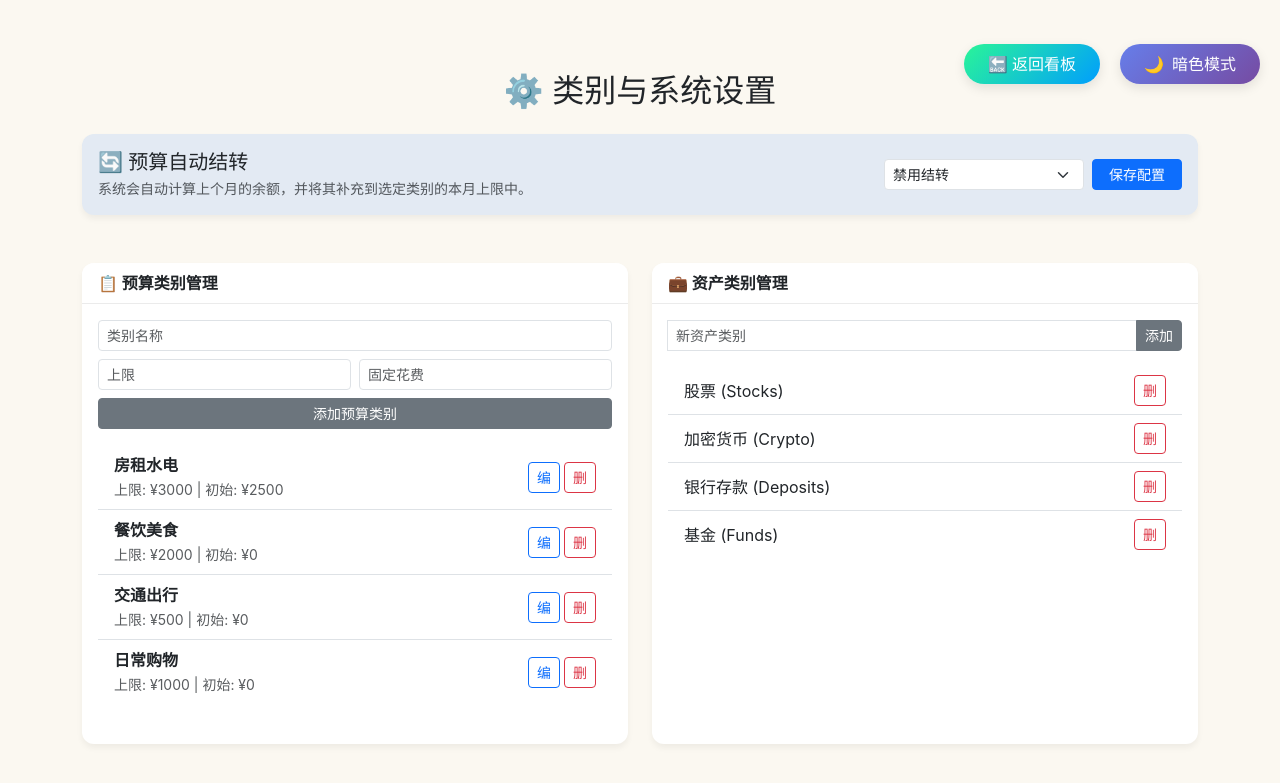
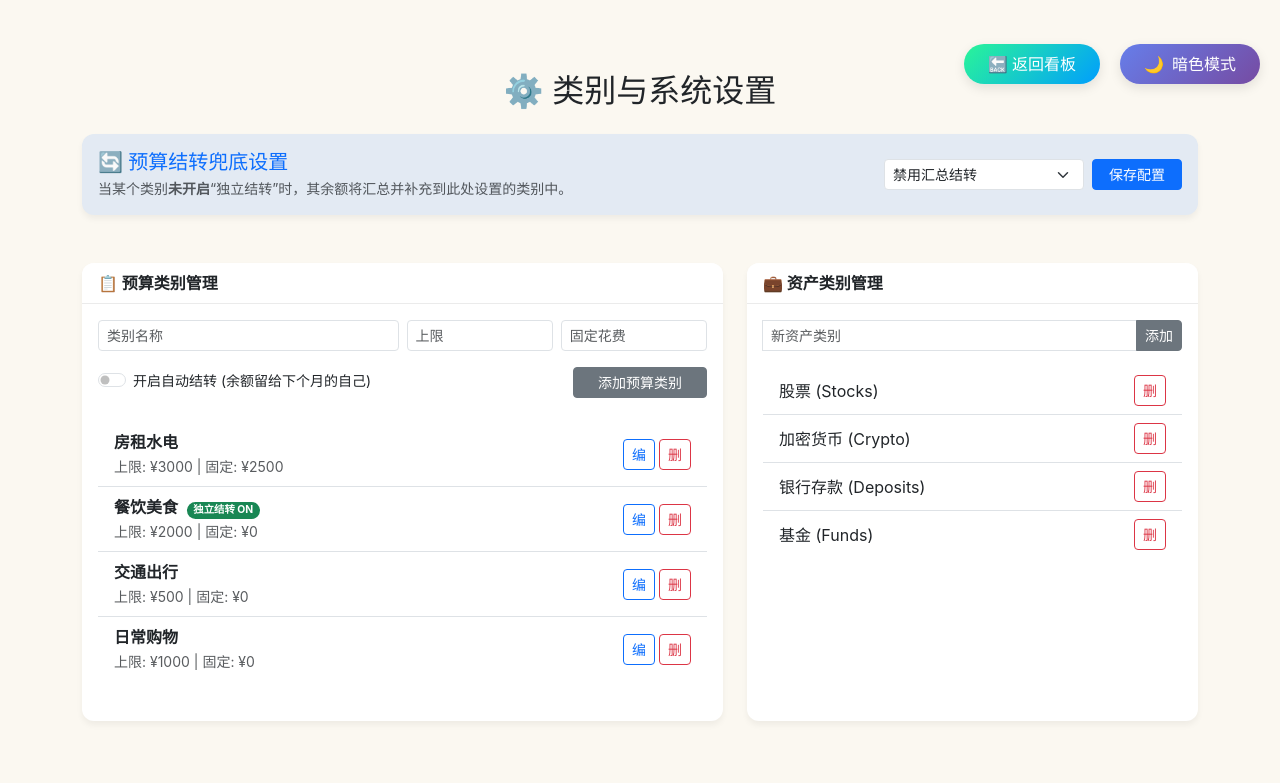
Before and after one commit to littlecaca/personal_finance, a Flask app: page /settings in a window 1280 px wide. Shown: the top 783 px of the page. Run offline with Flask 3, Linux system fonts and the light colour scheme.

Commit message:
feat: implement fine-grained budget rollover with per-category toggles and global target fallback

```diff
--- a/app.py
+++ b/app.py
@@ -15,10 +15,10 @@ if not os.path.exists(DATA_DIR):
 DEFAULT_CONFIG = {
     "assets": {"股票 (Stocks)": 0, "加密货币 (Crypto)": 0, "银行存款 (Deposits)": 0, "基金 (Funds)": 0},
     "categories": {
-        "房租水电": { "limit": 3000, "initial": 2500 },
-        "餐饮美食": { "limit": 2000, "initial": 0 },
-        "交通出行": { "limit": 500, "initial": 0 },
-        "日常购物": { "limit": 1000, "initial": 0 }
+        "房租水电": { "limit": 3000, "initial": 2500, "rollover": False },
+        "餐饮美食": { "limit": 2000, "initial": 0, "rollover": True },
+        "交通出行": { "limit": 500, "initial": 0, "rollover": False },
+        "日常购物": { "limit": 1000, "initial": 0, "rollover": False }
     },
     "surplus_target": ""
 }
@@ -37,12 +37,9 @@ def get_month_file(year_month):
     return os.path.join(DATA_DIR, f"{year_month}.json")
 
 def check_and_process_surplus():
-    """全量追溯结转，优先使用月份文件内的预算快照"""
+    """精细化全量追溯：支持类别独立结转和全局合并结转"""
     config = load_json(CONFIG_FILE, DEFAULT_CONFIG)
-    target_cat = config.get("surplus_target")
-    if not target_cat or target_cat not in config["categories"]:
-        return
-
+    global_target = config.get("surplus_target")
     meta = load_json(METADATA_FILE, {"counts": {}, "rolled_over_months": []})
     current_month_str = datetime.now().strftime("%Y-%m")
     recorded_months = sorted(meta["counts"].keys())
@@ -54,28 +51,39 @@ def check_and_process_surplus():
             if not os.path.exists(month_file): continue
 
             m_data = load_json(month_file, {"expenses": [], "adjustments": {}, "budget_snapshot": {}})
+            # 优先使用快照，确保结转逻辑基于当时各类别属性
+            ref_cats = m_data.get("budget_snapshot") if m_data.get("budget_snapshot") else config["categories"]
 
-            # --- 核心改进：优先使用快照 ---
-            # 如果该月有快照，说明它记录了当时的上限；否则使用当前配置作为兜底
-            ref_categories = m_data.get("budget_snapshot") if m_data.get("budget_snapshot") else config["categories"]
+            # 计算该月各类别实际支出（固定 + 动态）
+            cat_spends = {cat: float(d["initial"]) for cat, d in ref_cats.items()}
+            for exp in m_data["expenses"]:
+                if exp["category"] in cat_spends:
+                    cat_spends[exp["category"]] += float(exp["amount"])
 
-            m_limit = sum(float(c["limit"]) for c in ref_categories.values()) + sum(m_data.get("adjustments", {}).values())
-            m_spend = sum(float(c["initial"]) for c in ref_categories.values()) + sum(e["amount"] for e in m_data["expenses"])
+            # 准备下个月的结转数据
+            dt = datetime.strptime(month_str, "%Y-%m")
+            next_month_str = ((dt.replace(day=28) + timedelta(days=4)).replace(day=1)).strftime("%Y-%m")
+            next_file = get_month_file(next_month_str)
+            next_data = load_json(next_file, {"expenses": [], "adjustments": {}, "budget_snapshot": {}})
+            if "adjustments" not in next_data: next_data["adjustments"] = {}
 
-            surplus = m_limit - m_spend
+            for cat, details in ref_cats.items():
+                # 该类别总上限 = 基础上限 + 该月获得的结转补充
+                cat_limit = float(details["limit"]) + float(m_data.get("adjustments", {}).get(cat, 0))
+                cat_surplus = cat_limit - cat_spends.get(cat, 0)
 
-            if surplus > 0:
-                dt = datetime.strptime(month_str, "%Y-%m")
-                next_month_dt = (dt.replace(day=28) + timedelta(days=4)).replace(day=1)
-                next_month_str = next_month_dt.strftime("%Y-%m")
+                if cat_surplus > 0:
+                    # 判断结转路径
+                    if details.get("rollover"):
+                        # 1. 类别开启了独立结转：给下个月的自己
+                        next_data["adjustments"][cat] = next_data["adjustments"].get(cat, 0) + cat_surplus
+                    elif global_target and global_target in config["categories"]:
+                        # 2. 类别未开启：给全局目标
+                        next_data["adjustments"][global_target] = next_data["adjustments"].get(global_target, 0) + cat_surplus
 
-                next_file = get_month_file(next_month_str)
-                next_data = load_json(next_file, {"expenses": [], "adjustments": {}, "budget_snapshot": {}})
-                next_data.setdefault("adjustments", {})[target_cat] = next_data["adjustments"].get(target_cat, 0) + surplus
-                save_json(next_file, next_data)
-
-                if next_month_str not in meta["counts"]:
-                    meta["counts"][next_month_str] = len(next_data["expenses"])
+            save_json(next_file, next_data)
+            if next_month_str not in meta["counts"]:
+                meta["counts"][next_month_str] = len(next_data["expenses"])
 
             meta.setdefault("rolled_over_months", []).append(month_str)
             save_json(METADATA_FILE, meta)
@@ -84,8 +92,6 @@ def get_app_data(target_month, page=1, per_page=8):
     config = load_json(CONFIG_FILE, DEFAULT_CONFIG)
     meta = load_json(METADATA_FILE, {"counts": {}, "rolled_over_months": []})
     month_data = load_json(get_month_file(target_month), {"expenses": [], "adjustments": {}, "budget_snapshot": {}})
-
-    # 获取该月应使用的预算标准（优先用快照）
     active_categories = month_data.get("budget_snapshot") if month_data.get("budget_snapshot") else config["categories"]
 
     category_totals = {cat: float(d["initial"]) for cat, d in active_categories.items()}
@@ -101,8 +107,8 @@ def get_app_data(target_month, page=1, per_page=8):
 
     return {
         "assets": config["assets"],
-        "categories": config["categories"], # 设置页面用当前的
-        "active_categories": active_categories, # 主页显示用当时的
+        "categories": config["categories"],
+        "active_categories": active_categories,
         "category_totals": category_totals,
         "category_limits": category_limits,
         "total_month_spend": sum(category_totals.values()),
@@ -141,13 +147,9 @@ def add_expense():
     ym = now.strftime("%Y-%m")
     m_file = get_month_file(ym)
     m_data = load_json(m_file, {"expenses": [], "adjustments": {}, "budget_snapshot": {}})
-
-    # 记录/更新当前月份的预算快照
     m_data["budget_snapshot"] = config["categories"]
-
     m_data['expenses'].insert(0, {"date": now.strftime("%Y-%m-%d %H:%M"), "amount": float(request.form['amount']), "description": request.form['description'], "category": request.form['category']})
     save_json(m_file, m_data)
-
     meta = load_json(METADATA_FILE, {"counts": {}})
     meta.setdefault("counts", {})[ym] = len(m_data['expenses'])
     save_json(METADATA_FILE, meta)
@@ -179,13 +181,19 @@ def update_asset():
 @app.route('/api/manage_category', methods=['POST'])
 def manage_category():
     config = load_json(CONFIG_FILE, DEFAULT_CONFIG)
-    name, limit, initial, old_name = request.form['name'], float(request.form['limit']), float(request.form['initial']), request.form.get('old_name')
+    name = request.form['name']
+    limit = float(request.form['limit'])
+    initial = float(request.form['initial'])
+    # 处理布尔值：Checkbox 选中时有值，未选中时无此 Key
+    rollover = True if request.form.get('rollover') else False
+    old_name = request.form.get('old_name')
+
     if old_name and old_name in config['categories']:
         if old_name != name: del config['categories'][old_name]
-    config['categories'][name] = {"limit": limit, "initial": initial}
+
+    config['categories'][name] = {"limit": limit, "initial": initial, "rollover": rollover}
     save_json(CONFIG_FILE, config)
 
-    # 如果修改的是当前月，立即同步快照
     ym = datetime.now().strftime("%Y-%m")
     m_file = get_month_file(ym)
     if os.path.exists(m_file):
--- a/templates/settings.html
+++ b/templates/settings.html
@@ -38,15 +38,15 @@
     <!-- 结转配置 -->
     <div class="row mb-4">
         <div class="col-12">
-            <div class="card bg-primary bg-opacity-10">
+            <div class="card bg-primary bg-opacity-10 border-primary border-opacity-25">
                 <div class="card-body d-flex justify-content-between align-items-center">
                     <div>
-                        <h5 class="mb-1">🔄 预算自动结转</h5>
-                        <p class="text-muted small mb-0">系统会自动计算上个月的余额，并将其补充到选定类别的本月上限中。</p>
+                        <h5 class="mb-1 text-primary">🔄 预算结转兜底设置</h5>
+                        <p class="text-muted small mb-0">当某个类别<b>未开启</b>“独立结转”时，其余额将汇总并补充到此处设置的类别中。</p>
                     </div>
                     <form action="/api/set_surplus_target" method="POST" class="d-flex gap-2">
                         <select name="target" class="form-select form-select-sm" style="width: 200px;">
-                            <option value="">禁用结转</option>
+                            <option value="">禁用汇总结转</option>
                             {% for cat in app_data.categories.keys() %}
                             <option value="{{ cat }}" {% if cat == app_data.surplus_target %}selected{% endif %}>补充到: {{ cat }}</option>
                             {% endfor %}
@@ -60,29 +60,41 @@
 
     <div class="row">
         <!-- 预算类别管理 -->
-        <div class="col-md-6">
+        <div class="col-md-7">
             <div class="card h-100">
                 <div class="card-header">📋 预算类别管理</div>
                 <div class="card-body">
-                    <form id="addCategoryForm" class="row g-2 mb-3" action="/api/manage_category" method="POST">
+                    <form id="addCategoryForm" class="row g-2 mb-4" action="/api/manage_category" method="POST">
                         <input type="hidden" name="from_page" value="settings">
                         <input type="hidden" name="current_month" value="{{ app_data.current_month }}">
                         <input type="hidden" id="oldCategoryName" name="old_name">
-                        <div class="col-12"><input type="text" class="form-control form-control-sm" id="newCategoryInput" name="name" placeholder="类别名称" required></div>
-                        <div class="col-6"><input type="number" step="0.01" class="form-control form-control-sm" id="newCategoryLimit" name="limit" placeholder="上限" required></div>
-                        <div class="col-6"><input type="number" step="0.01" class="form-control form-control-sm" id="newCategoryInitial" name="initial" placeholder="固定花费" required></div>
-                        <div class="col-12"><button type="submit" id="submitCategoryBtn" class="btn btn-sm btn-secondary w-100">添加预算类别</button></div>
+                        <div class="col-md-6"><input type="text" class="form-control form-control-sm" id="newCategoryInput" name="name" placeholder="类别名称" required></div>
+                        <div class="col-md-3"><input type="number" step="0.01" class="form-control form-control-sm" id="newCategoryLimit" name="limit" placeholder="上限" required></div>
+                        <div class="col-md-3"><input type="number" step="0.01" class="form-control form-control-sm" id="newCategoryInitial" name="initial" placeholder="固定花费" required></div>
+                        <div class="col-12 d-flex align-items-center justify-content-between mt-3">
+                            <div class="form-check form-switch small">
+                                <input class="form-check-input" type="checkbox" id="rolloverToggle" name="rollover">
+                                <label class="form-check-label" for="rolloverToggle">开启自动结转 (余额留给下个月的自己)</label>
+                            </div>
+                            <button type="submit" id="submitCategoryBtn" class="btn btn-sm btn-secondary px-4">添加预算类别</button>
+                        </div>
                     </form>
                     <ul class="list-group list-group-flush">
                         {% for cat, data in app_data.categories.items() %}
                         <li class="list-group-item d-flex justify-content-between align-items-center py-2">
                             <div>
                                 <span class="fw-bold">{{ cat }}</span>
-                                {% if cat == app_data.surplus_target %}<span class="badge bg-primary ms-1">结转目标</span>{% endif %}<br>
-                                <span class="text-muted small">上限: ¥{{ data.limit }} | 初始: ¥{{ data.initial }}</span>
+                                {% if data.rollover %}
+                                <span class="badge rounded-pill bg-success ms-1" style="font-size: 0.65rem;">独立结转 ON</span>
+                                {% endif %}
+                                {% if cat == app_data.surplus_target %}
+                                <span class="badge rounded-pill bg-primary ms-1" style="font-size: 0.65rem;">全局目标</span>
+                                {% endif %}
+                                <br>
+                                <span class="text-muted small">上限: ¥{{ data.limit }} | 固定: ¥{{ data.initial }}</span>
                             </div>
                             <div class="d-flex gap-1">
-                                <button class="btn btn-sm btn-outline-primary px-2" onclick="editCat('{{ cat }}', {{ data.limit }}, {{ data.initial }})">编</button>
+                                <button class="btn btn-sm btn-outline-primary px-2" onclick="editCat('{{ cat }}', {{ data.limit }}, {{ data.initial }}, {{ 'true' if data.rollover else 'false' }})">编</button>
                                 <a href="/api/delete_category/{{ cat }}?from_page=settings" class="btn btn-sm btn-outline-danger px-2">删</a>
                             </div>
                         </li>
@@ -93,7 +105,7 @@
         </div>
 
         <!-- 资产类别管理 -->
-        <div class="col-md-6">
+        <div class="col-md-5">
             <div class="card h-100">
                 <div class="card-header">💼 资产类别管理</div>
                 <div class="card-body">
@@ -117,16 +129,17 @@
 </div>
 
 <script>
-    const appData = {{ app_data | tojson }};
-    window.editCat = (cat, limit, initial) => {
+    window.editCat = (cat, limit, initial, rollover) => {
         document.getElementById('newCategoryInput').value = cat;
         document.getElementById('newCategoryLimit').value = limit;
         document.getElementById('newCategoryInitial').value = initial;
+        document.getElementById('rolloverToggle').checked = rollover;
         document.getElementById('oldCategoryName').value = cat;
         const btn = document.getElementById('submitCategoryBtn');
         btn.innerText = '保存修改';
         btn.classList.replace('btn-secondary', 'btn-primary');
     };
+
     document.addEventListener('DOMContentLoaded', () => {
         const applyTheme = (theme) => {
             document.documentElement.setAttribute('data-bs-theme', theme);
```
